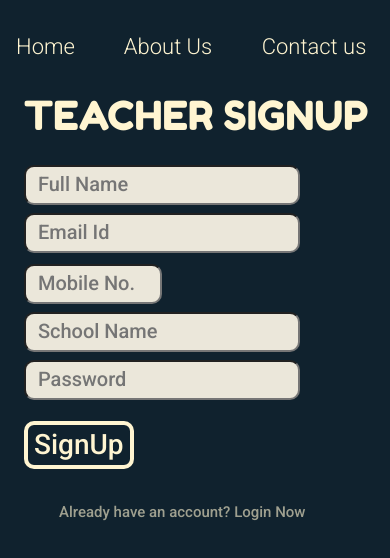
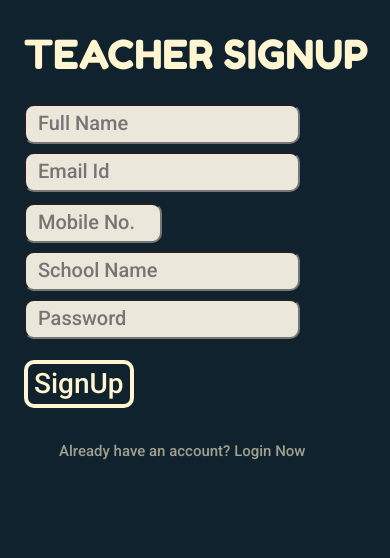
Before and after one commit to A2S-InnovateTech/mindx.github.io, a React (Create React App) app: page /teacher/signup in a window 390 px wide. Shown: the top 558 px of the page. Built offline with nearby package versions, Linux system fonts and the light colour scheme; no server answers.

Commit message:
added mobile header to login and signup

```diff
--- a/src/App.js
+++ b/src/App.js
@@ -96,9 +96,11 @@
         } exact>
       </Route>
       <Route path="/login" exact>
+      <MobileHeader showSidebar={showSidebar} setShowSidebar={setShowSidebar}/>
         <Login/>
       </Route>
       <Route path="/signup" exact>
+      <MobileHeader showSidebar={showSidebar} setShowSidebar={setShowSidebar}/>
         <SignUp/>
       </Route>
       <Route path="/teacher/signup" exact>
--- a/src/components/Login.css
+++ b/src/components/Login.css
@@ -289,6 +289,8 @@
         display: none;
     }
 
+    .title{}
+
     .picture{
         display:none;
     }
@@ -300,6 +302,7 @@
     .options{
         width: 100%;
         margin-left: 10px;
+        display: none;
     }
 
     .buttons{
--- a/src/components/Login.js
+++ b/src/components/Login.js
@@ -113,8 +113,8 @@
             </div>
             <div className="right-p">
             <img className="picture" src="https://images.unsplash.com/photo-1491975474562-1f4e30bc9468?ixid=MXwxMjA3fDB8MHxwaG90by1wYWdlfHx8fGVufDB8fHw%3D&ixlib=rb-1.2.1&auto=format&fit=crop&w=634&q=80"></img>
-            {/* <img className="line-1" src={line1}></img>
-            <img className="line-2" src={line2}></img> */}
+             {/* <img className="line-1" src={line1}></img>
+            <img className="line-2" src={line2}></img>  */}
             <div className="blank"></div>
             </div>
             </div>
--- a/src/components/Signup.css
+++ b/src/components/Signup.css
@@ -208,6 +208,15 @@
         display: none;
     }
 
+    .title-s{
+        margin-top: -20px;
+    }
+
+    .navbar-s{
+        display: none;
+        height: 0px;
+    }
+
     .buttons-s{
         display: none;
         }
@@ -216,12 +225,25 @@
         display: none;
     }
 
+    .option-1-s{
+    display: none;
+    }
+
+    .option-2-s{
+     display: none;
+    }
+
+    .option-3-s{
+     display: none;
+    }
+
     .logo-s{
         display: none;
     }
 
     .options-s{
         margin-left: 10px;
+        display: none;
     }
 
     .right-p-s{
```
